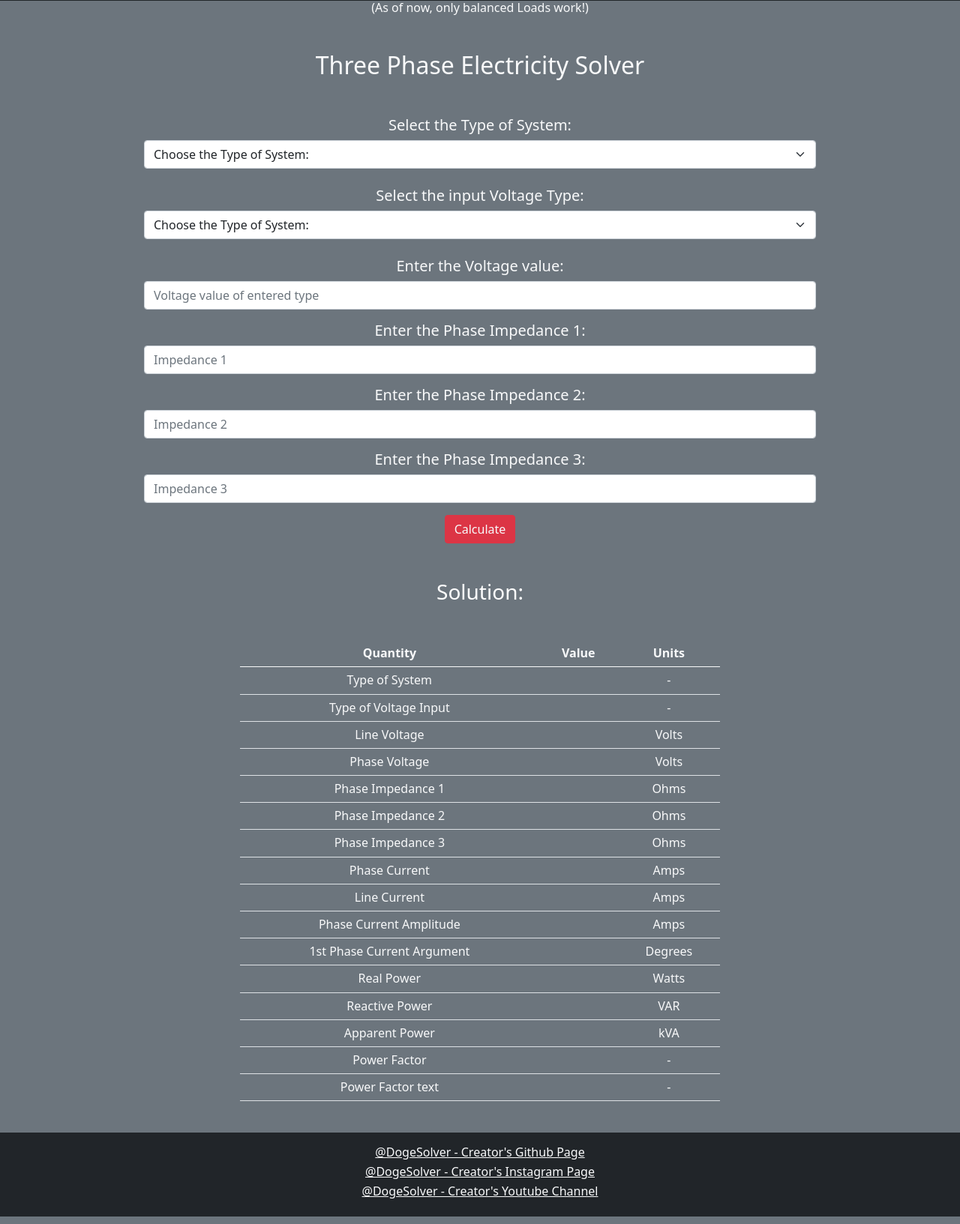
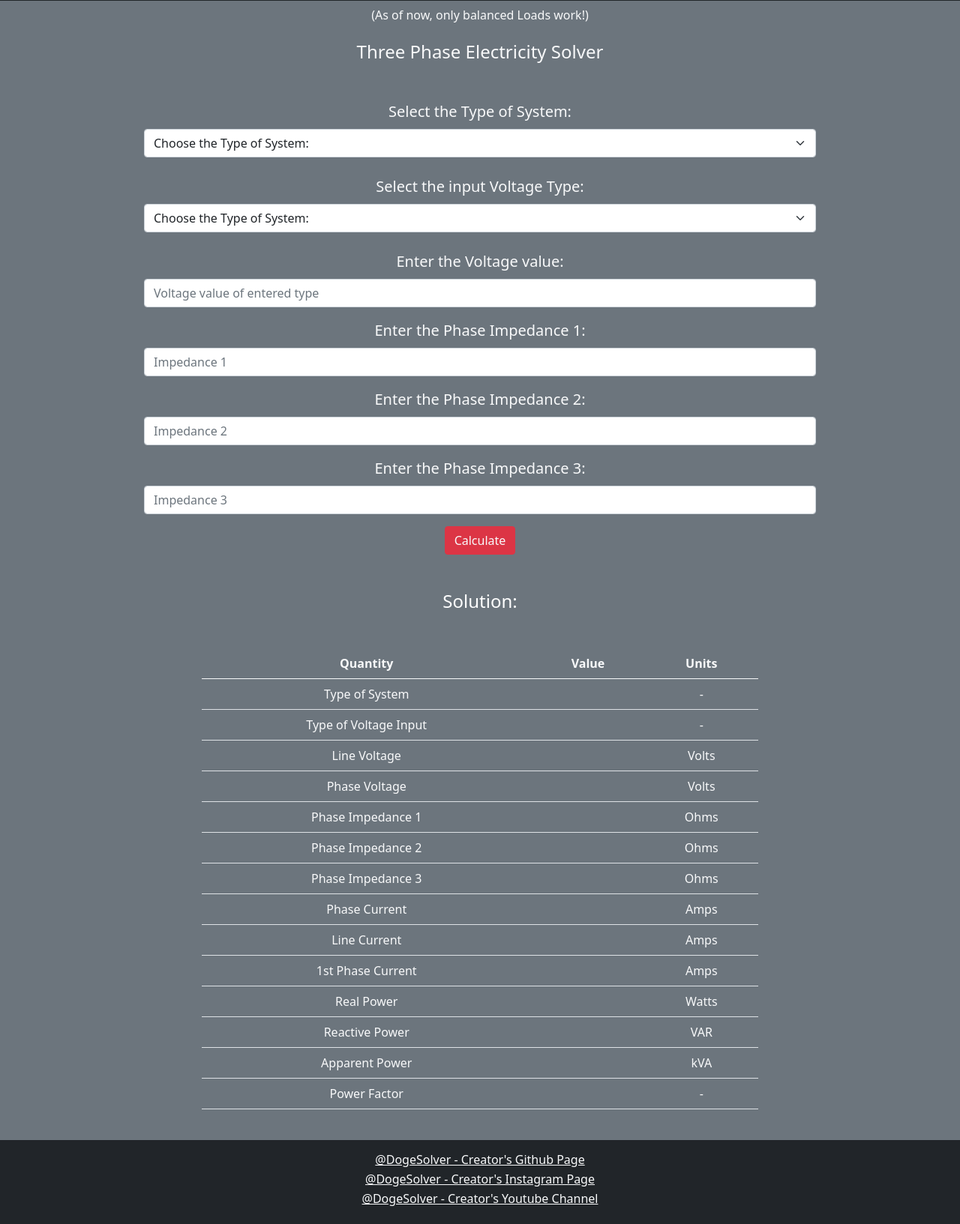
Before and after one commit to hariharan-tech/dogesolver, a Flask app: page /threephase in a window 1280 px wide. Shown: the part 55-1688 px from the top of the page at 75% size. Run offline with Flask 2, Linux system fonts and the light colour scheme.

Commit message:
Update threephase.html

```diff
--- a/templates/threephase.html
+++ b/templates/threephase.html
@@ -2,12 +2,27 @@
 {% block title %}
     Three Phase System
 {% endblock title %}
+{% block customstyle %}
+  .balancedonly{
+    font-size:1rem;
+    margin:10px 0 25px;
+  }
+  .tptitle{
+    font-size:1.50rem;
+  }
+  .form-label{
+    font-size:1.25rem;
+  }
+  .wform{
+    margin-top:50px;
+  }
+{% endblock customstyle %}
 {% block body %}
-<h6 class="text-light">(As of now, only balanced Loads work!)</h6>
-<h2 class="text-light my-5">Three Phase Electricity Solver</h2>
-<form class="my-4 mx-auto wform text-light" action="/threephase" method="POST">
+<h6 class="text-light balancedonly">(As of now, only balanced Loads work!)</h6>
+<h2 class="text-light tptitle">Three Phase Electricity Solver</h2>
+<form class="mx-auto wform text-light" action="/threephase" method="POST">
     <div class="form-group my-4">
-        <label class="h5">Select the Type of System: </label>
+        <label class="form-label">Select the Type of System: </label>
         <select class="form-select form-control" name="p_type">
             <option selected>Choose the Type of System: </option>
             <optgroup label="Star Connected Systems">
@@ -22,7 +37,7 @@
           </select>
       </div>
       <div class="form-group my-4">
-        <label class="h5">Select the input Voltage Type:</label>
+        <label class="form-label">Select the input Voltage Type:</label>
         <select class="form-control form-select" name="v_type">
             <option selected>Choose the Type of System: </option>
             <option value="p">Phase Voltage</option>
@@ -30,27 +45,27 @@
         </select>
       </div>
       <div class="mb-3">
-        <label class="form-label h5">Enter the Voltage value:</label>
+        <label class="form-label">Enter the Voltage value:</label>
         <input type="text" class="form-control" aria-label="Sizing example input" aria-describedby="inputGroup-sizing-default" placeholder="Voltage value of entered type" name="v">
       </div>
       <div class="mb-3">
-        <label class="form-label h5">Enter the Phase Impedance 1:</label>
+        <label class="form-label">Enter the Phase Impedance 1:</label>
         <input type="text" class="form-control" aria-label="Sizing example input" aria-describedby="inputGroup-sizing-default" placeholder="Impedance 1" name="imp1">
       </div>
       <div class="mb-3">
-        <label class="form-label h5">Enter the Phase Impedance 2:</label>
+        <label class="form-label">Enter the Phase Impedance 2:</label>
         <input type="text" class="form-control" aria-label="Sizing example input" aria-describedby="inputGroup-sizing-default" placeholder="Impedance 2" name="imp2">
       </div>
       <div class="mb-3">
-        <label class="form-label h5">Enter the Phase Impedance 3:</label>
+        <label class="form-label">Enter the Phase Impedance 3:</label>
         <input type="text" class="form-control" aria-label="Sizing example input" aria-describedby="inputGroup-sizing-default" placeholder="Impedance 3" name="imp3">
       </div>
-      <button type="submit h4" class="btn text-light btn-danger">Calculate</button>
+      <button type="submit" class="btn text-light btn-danger">Calculate</button>
   </form>
 
-    <h3 class="my-5 text-white">Solution:</h3>
-
-  <table class="table w-50 mx-auto text-light h6">
+    <h3 class="my-5 text-white tptitle">Solution:</h3>
+  <div class="containertable">
+  <table class="table text-light">
   <thead>
     <tr>
       <th scope="col">Quantity</th>
@@ -105,14 +120,9 @@
       <td>Amps</td>
     </tr>
     <tr>
-      <td>Phase Current Amplitude</td>
+      <td>1st Phase Current</td>
       <td>{{ipr}}</td>
       <td>Amps</td>
-    </tr>
-    <tr>
-      <td>1st Phase Current Argument</td>
-      <td>{{ipa}}</td>
-      <td>Degrees</td>
     </tr>
     <tr>
       <td>Real Power</td>
@@ -134,10 +144,7 @@
       <td>{{pf}}</td>
       <td>-</td>
     </tr>
-    <tr>
-      <td>Power Factor text</td>
-      <td>{{pftxt}}</td>
-      <td>-</td>
   </tbody>
 </table>
+</div>
 {% endblock body %}
```
